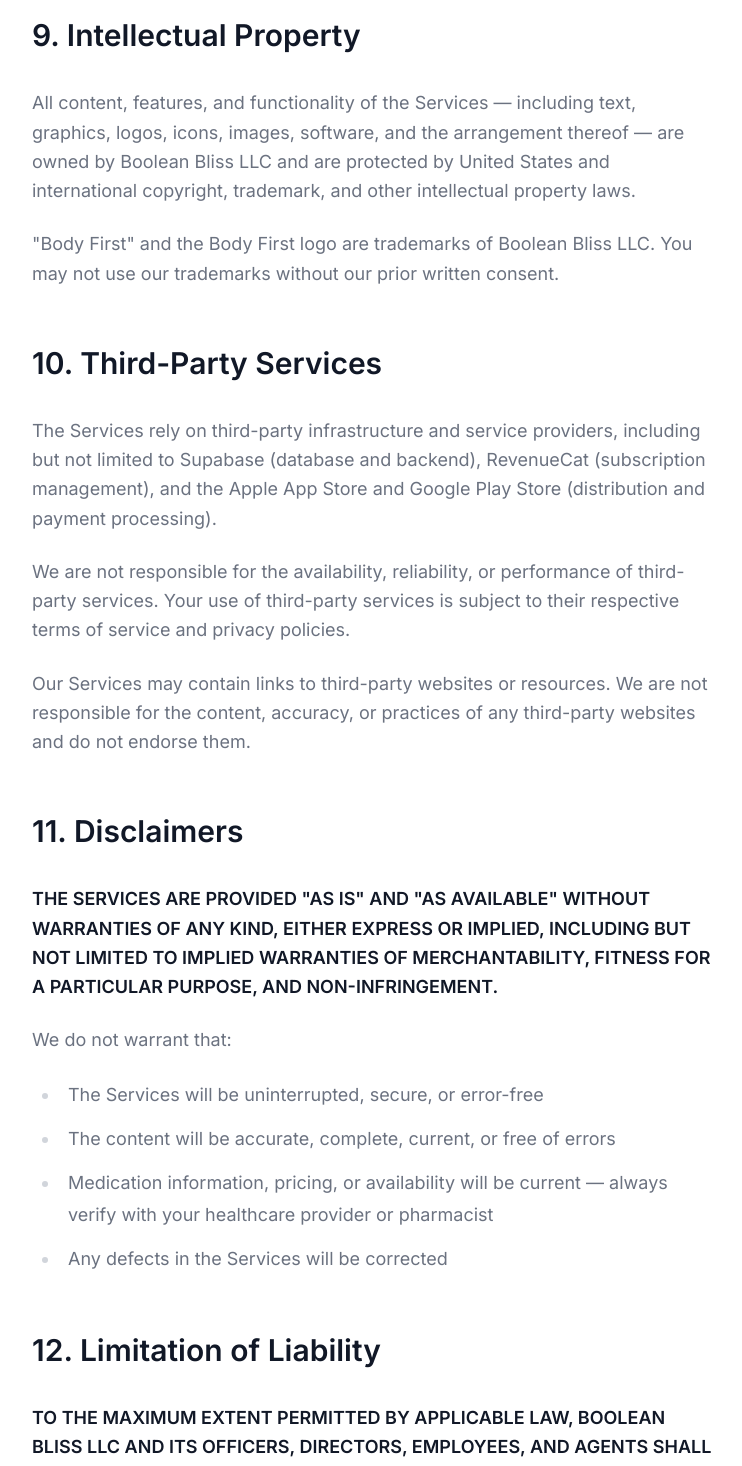
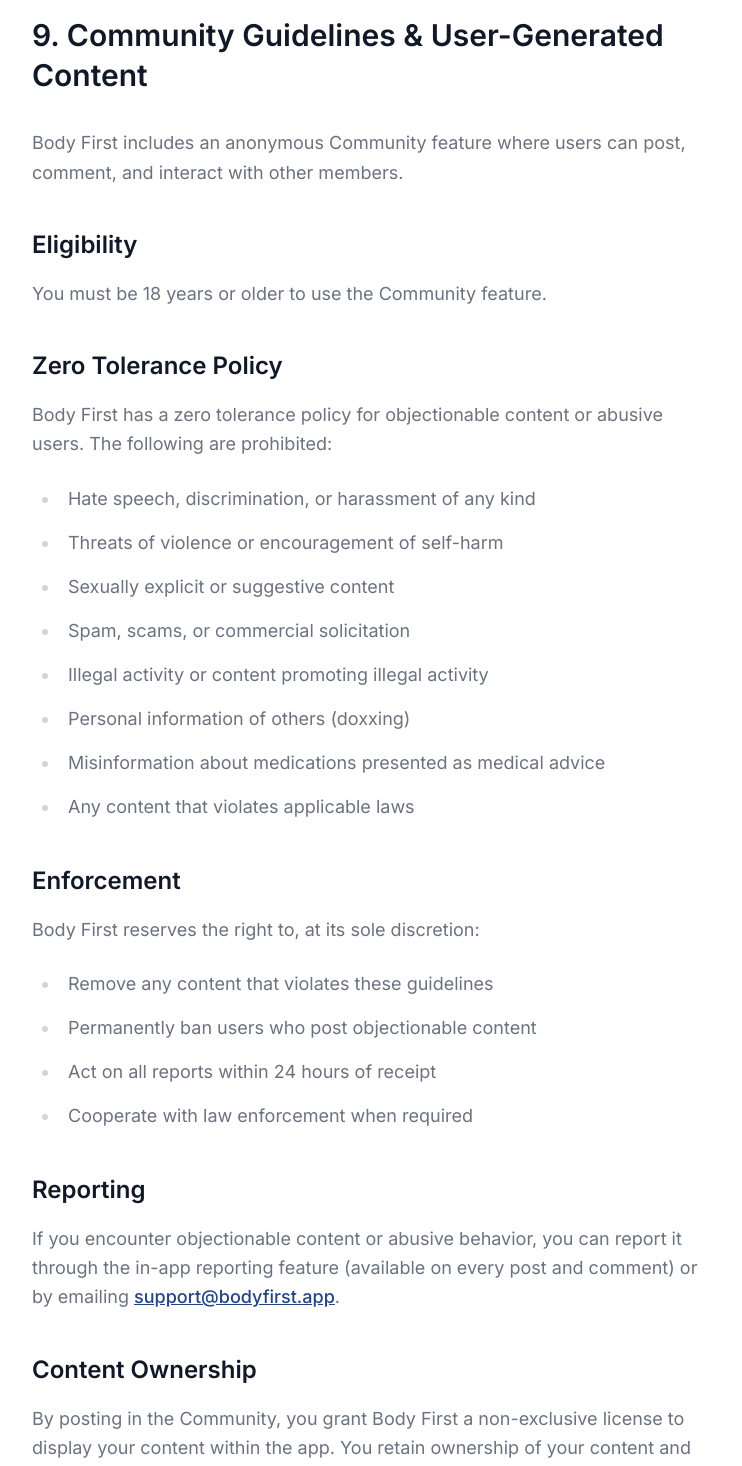
Before and after one commit to Lumina-January-2026/body-first-web, a Next.js app: page /terms in a window 1280 px wide. Shown: the part 5260-6726 px from the top of the page, without its empty margins (264-1006 px from the left). Built offline with nearby package versions, Linux system fonts and the light colour scheme; no server answers.

Commit message:
feat(legal): add UGC community guidelines to Terms of Service for App Store review

```diff
--- a/src/app/terms/page.tsx
+++ b/src/app/terms/page.tsx
@@ -179,7 +179,55 @@
             </ul>
 
             {/* Section 9 */}
-            <h2>9. Intellectual Property</h2>
+            <h2>9. Community Guidelines &amp; User-Generated Content</h2>
+            <p>
+              Body First includes an anonymous Community feature where users can post, comment, and interact
+              with other members.
+            </p>
+
+            <h3>Eligibility</h3>
+            <p>You must be 18 years or older to use the Community feature.</p>
+
+            <h3>Zero Tolerance Policy</h3>
+            <p>
+              Body First has a zero tolerance policy for objectionable content or abusive users.
+              The following are prohibited:
+            </p>
+            <ul>
+              <li>Hate speech, discrimination, or harassment of any kind</li>
+              <li>Threats of violence or encouragement of self-harm</li>
+              <li>Sexually explicit or suggestive content</li>
+              <li>Spam, scams, or commercial solicitation</li>
+              <li>Illegal activity or content promoting illegal activity</li>
+              <li>Personal information of others (doxxing)</li>
+              <li>Misinformation about medications presented as medical advice</li>
+              <li>Any content that violates applicable laws</li>
+            </ul>
+
+            <h3>Enforcement</h3>
+            <p>Body First reserves the right to, at its sole discretion:</p>
+            <ul>
+              <li>Remove any content that violates these guidelines</li>
+              <li>Permanently ban users who post objectionable content</li>
+              <li>Act on all reports within 24 hours of receipt</li>
+              <li>Cooperate with law enforcement when required</li>
+            </ul>
+
+            <h3>Reporting</h3>
+            <p>
+              If you encounter objectionable content or abusive behavior, you can report it through the
+              in-app reporting feature (available on every post and comment) or by
+              emailing <a href="mailto:support@bodyfirst.app">support@bodyfirst.app</a>.
+            </p>
+
+            <h3>Content Ownership</h3>
+            <p>
+              By posting in the Community, you grant Body First a non-exclusive license to display your
+              content within the app. You retain ownership of your content and can delete it at any time.
+            </p>
+
+            {/* Section 10 */}
+            <h2>10. Intellectual Property</h2>
             <p>
               All content, features, and functionality of the Services — including text, graphics, logos, icons,
               images, software, and the arrangement thereof — are owned by Boolean Bliss LLC and are protected by
@@ -190,8 +238,8 @@
               trademarks without our prior written consent.
             </p>
 
-            {/* Section 10 */}
-            <h2>10. Third-Party Services</h2>
+            {/* Section 11 */}
+            <h2>11. Third-Party Services</h2>
             <p>
               The Services rely on third-party infrastructure and service providers, including but not limited to
               Supabase (database and backend), RevenueCat (subscription management), and the Apple App Store and
@@ -206,8 +254,8 @@
               content, accuracy, or practices of any third-party websites and do not endorse them.
             </p>
 
-            {/* Section 11 */}
-            <h2>11. Disclaimers</h2>
+            {/* Section 12 */}
+            <h2>12. Disclaimers</h2>
             <p>
               <strong>THE SERVICES ARE PROVIDED &quot;AS IS&quot; AND &quot;AS AVAILABLE&quot; WITHOUT WARRANTIES OF ANY KIND, EITHER
               EXPRESS OR IMPLIED, INCLUDING BUT NOT LIMITED TO IMPLIED WARRANTIES OF MERCHANTABILITY, FITNESS FOR A
@@ -221,8 +269,8 @@
               <li>Any defects in the Services will be corrected</li>
             </ul>
 
-            {/* Section 12 */}
-            <h2>12. Limitation of Liability</h2>
+            {/* Section 13 */}
+            <h2>13. Limitation of Liability</h2>
             <p>
               <strong>TO THE MAXIMUM EXTENT PERMITTED BY APPLICABLE LAW, BOOLEAN BLISS LLC AND ITS OFFICERS, DIRECTORS,
               EMPLOYEES, AND AGENTS SHALL NOT BE LIABLE FOR ANY INDIRECT, INCIDENTAL, SPECIAL, CONSEQUENTIAL, OR
@@ -239,8 +287,8 @@
               or health-related consequences resulting from your use of or reliance on content provided through the Services.</strong>
             </p>
 
-            {/* Section 13 */}
-            <h2>13. Indemnification</h2>
+            {/* Section 14 */}
+            <h2>14. Indemnification</h2>
             <p>
               You agree to indemnify, defend, and hold harmless Boolean Bliss LLC and its officers, directors,
               employees, agents, and affiliates from and against any claims, liabilities, damages, losses, costs,
@@ -249,8 +297,8 @@
               or (d) any medical or health decisions you make based on content from the Services.
             </p>
 
-            {/* Section 14 */}
-            <h2>14. Governing Law and Dispute Resolution</h2>
+            {/* Section 15 */}
+            <h2>15. Governing Law and Dispute Resolution</h2>
             <p>
               These Terms shall be governed by and construed in accordance with the laws of the State of Delaware,
               United States, without regard to its conflict of law provisions.
@@ -270,8 +318,8 @@
               jurisdiction and venue shall be the state and federal courts located in the State of Delaware.
             </p>
 
-            {/* Section 15 */}
-            <h2>15. Termination</h2>
+            {/* Section 16 */}
+            <h2>16. Termination</h2>
             <p>
               We may suspend or terminate your access to the Services at any time, with or without cause, and with
               or without notice. Grounds for termination include, but are not limited to, violation of these Terms,
@@ -280,23 +328,23 @@
             <p>
               Upon termination: (a) your license to use the Services will immediately cease, (b) you must stop all
               use of the Services, and (c) provisions that by their nature should survive termination (including
-              Sections 3, 9, 11, 12, 13, and 14) shall continue to apply.
+              Sections 3, 9, 10, 12, 13, 14, and 15) shall continue to apply.
             </p>
             <p>
               If you have an active subscription at the time of termination for cause (your violation of these Terms),
               you will not be entitled to a refund for the remaining subscription period.
             </p>
 
-            {/* Section 16 */}
-            <h2>16. Severability</h2>
+            {/* Section 17 */}
+            <h2>17. Severability</h2>
             <p>
               If any provision of these Terms is found to be unenforceable or invalid by a court of competent
               jurisdiction, that provision will be enforced to the maximum extent permissible, and the remaining
               provisions will continue in full force and effect.
             </p>
 
-            {/* Section 17 */}
-            <h2>17. Changes to These Terms</h2>
+            {/* Section 18 */}
+            <h2>18. Changes to These Terms</h2>
             <p>
               We may update these Terms from time to time. When we make material changes, we will post the updated
               Terms on this page with a new effective date and, where appropriate, notify you through an in-app
@@ -307,8 +355,8 @@
               If you do not agree to the changes, you must stop using the Services and may delete your account.
             </p>
 
-            {/* Section 18 */}
-            <h2>18. Contact Us</h2>
+            {/* Section 19 */}
+            <h2>19. Contact Us</h2>
             <p>If you have questions or concerns about these Terms, please contact us:</p>
             <ul>
               <li><strong>Boolean Bliss LLC</strong></li>
```
